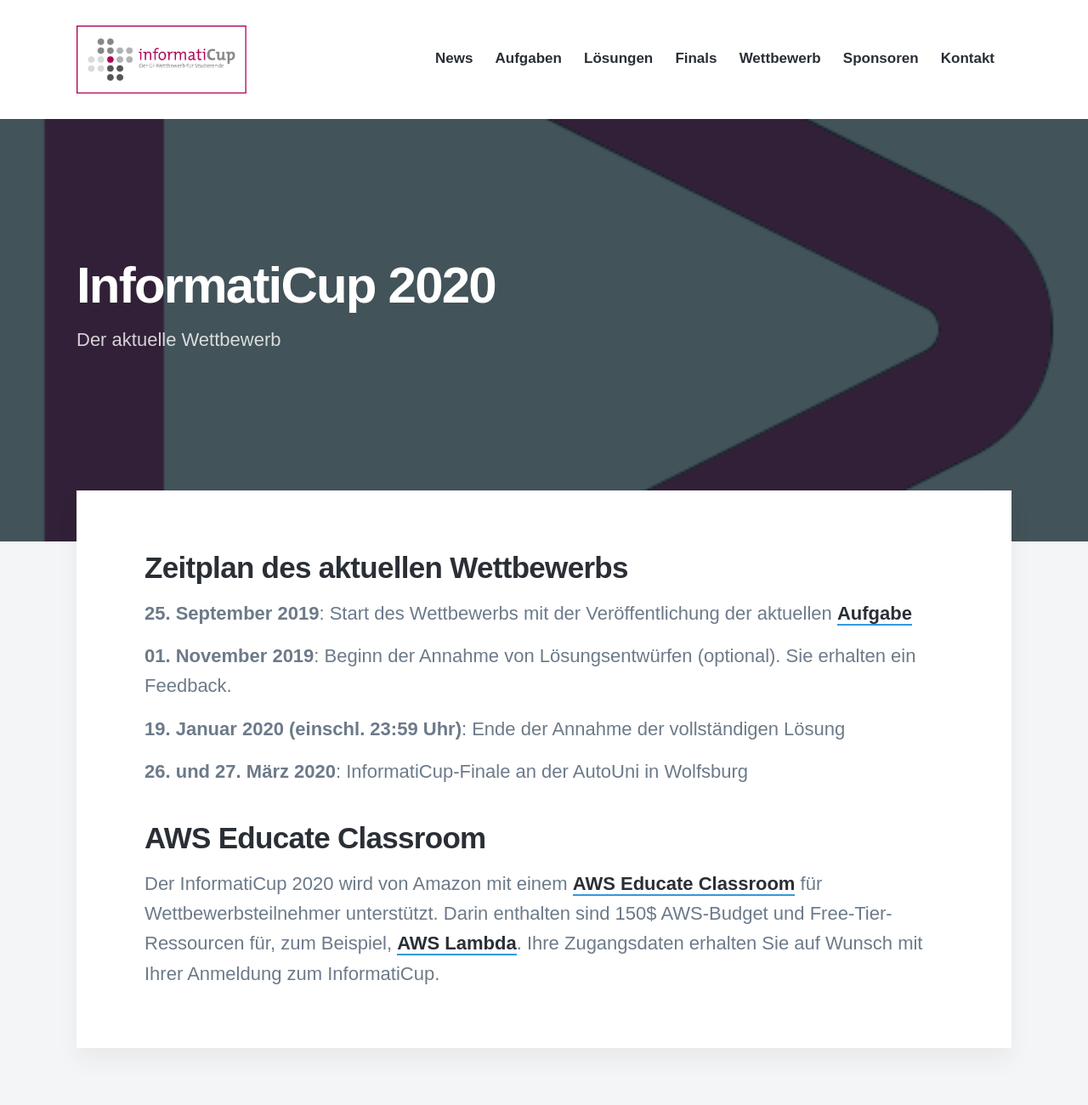
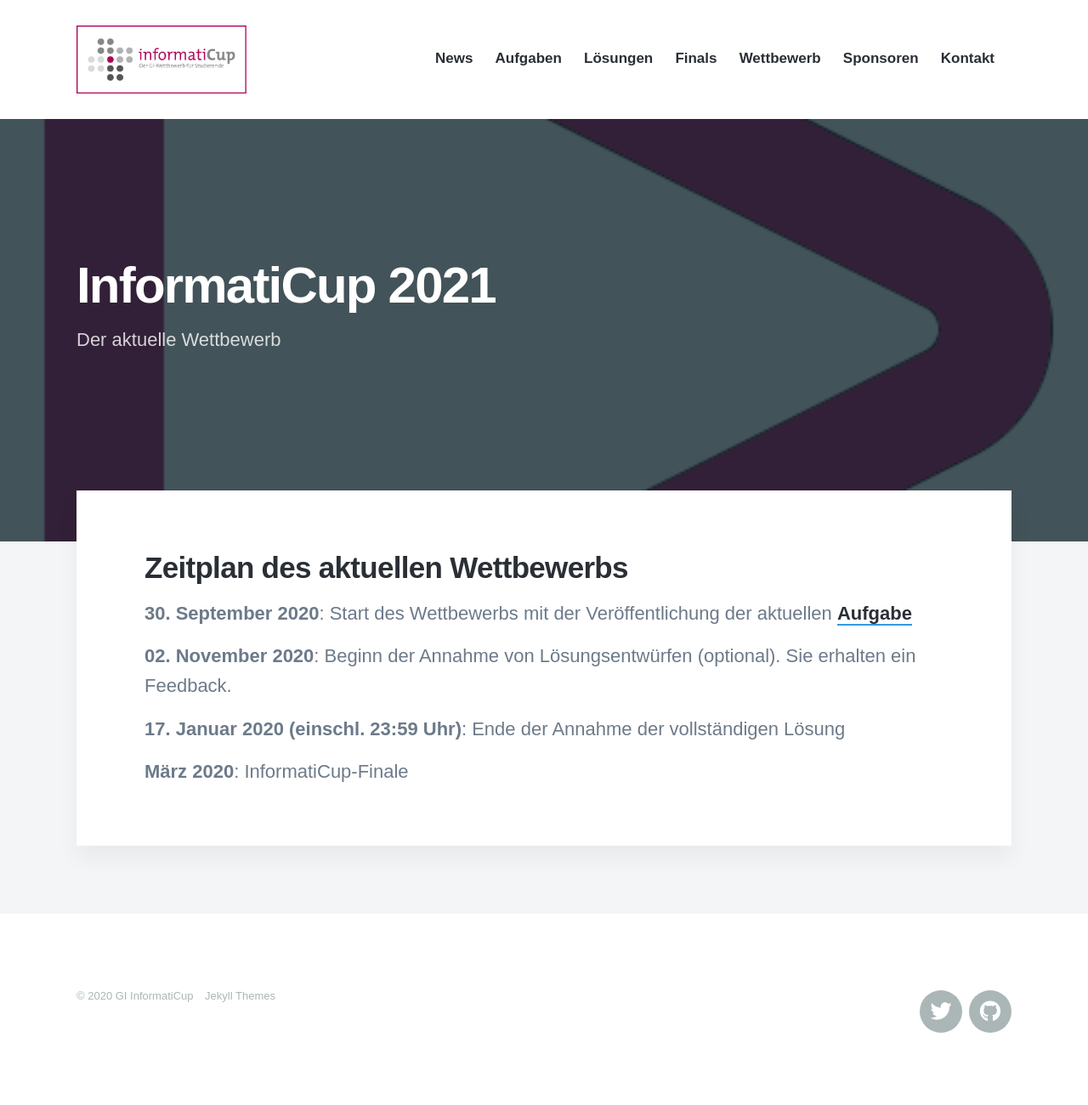
Before and after one commit to informatiCup/informaticup.github.io, a Jekyll site: the page built from _competition/20-current.md, in a window 1280 px wide and 1400 px high. Shown: the top 1300 px of the window at 85% size. Built offline with Jekyll 4.4.1, drawn with Linux system fonts in a browser that asks for light colours; nearby versions of some CDN libraries; some web fonts are replaced.

Commit message:
Update 20-current.md

```diff
--- a/_competition/20-current.md
+++ b/_competition/20-current.md
@@ -1,21 +1,17 @@
 ---
-title: 'InformatiCup 2020'
+title: 'InformatiCup 2021'
 subtitle: 'Der aktuelle Wettbewerb'
 date: 2020-01-01 00:00:00
-description: Die aktuelle Wettbewerbsrunde wurde im September 2019 gestartet.<p>Aktuell begutachtet die Jury die eingereichten Lösungen.</p>
+description: Die neue Wettbewerbsrunde wird am 30. September 2020 im Rahmen der Jahrestagung der Gesellschaft für Informatik im Weizenbaum Institut in Berlin gestartet.
 featured_image: '/images/competition/current.png'
 ---
 
 ## Zeitplan des aktuellen Wettbewerbs ##
 
-**25\. September 2019**: Start des Wettbewerbs mit der Veröffentlichung der aktuellen [Aufgabe](/challenges/pandemie)
+**30\. September 2020**: Start des Wettbewerbs mit der Veröffentlichung der aktuellen [Aufgabe](/challenges/spe_ed)
 
-**01\. November 2019**: Beginn der Annahme von Lösungsentwürfen (optional). Sie erhalten ein Feedback.
+**02\. November 2020**: Beginn der Annahme von Lösungsentwürfen (optional). Sie erhalten ein Feedback.
 
-**19\. Januar 2020 (einschl. 23:59 Uhr)**: Ende der Annahme der vollständigen Lösung
+**17\. Januar 2020 (einschl. 23:59 Uhr)**: Ende der Annahme der vollständigen Lösung
 
-**26\. und 27. März 2020**: InformatiCup-Finale an der AutoUni in Wolfsburg
-
-## AWS Educate Classroom ##
-
-Der InformatiCup 2020 wird von Amazon mit einem [AWS Educate Classroom](https://aws.amazon.com/blogs/publicsector/introducing-aws-educate-classrooms/) für Wettbewerbsteilnehmer unterstützt. Darin enthalten sind 150$ AWS-Budget und Free-Tier-Ressourcen für, zum Beispiel, [AWS Lambda](https://aws.amazon.com/lambda/features/). Ihre Zugangsdaten erhalten Sie auf Wunsch mit Ihrer Anmeldung zum InformatiCup.
+**März 2020**: InformatiCup-Finale
```
